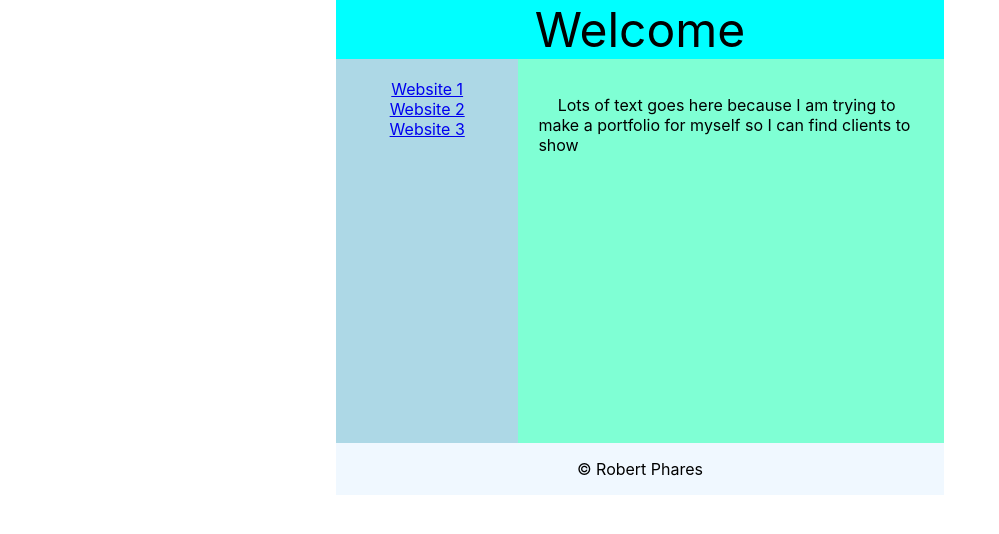
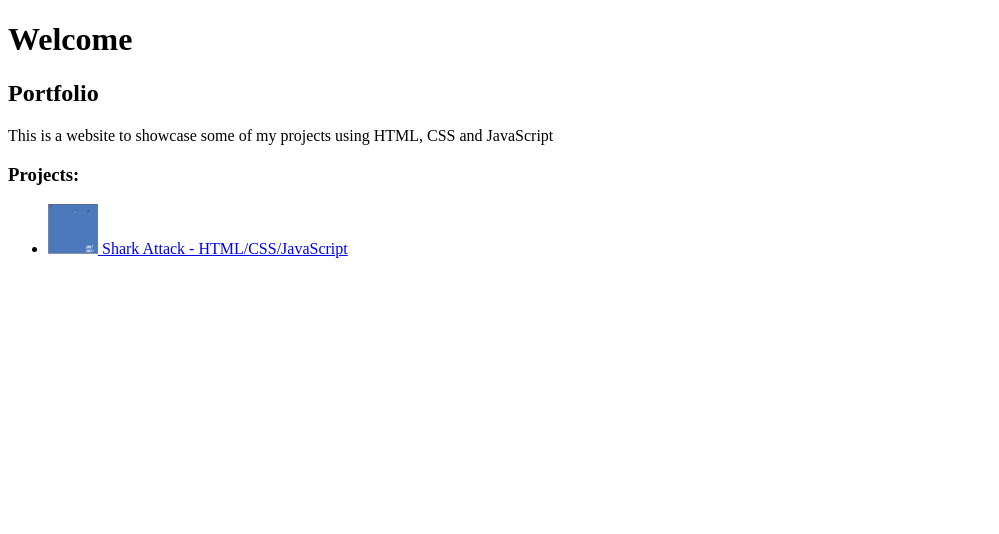
Before and after one commit to rjphares/rjphares.github.io, a plain HTML site: page index.html in a window 1280 px wide. Shown: the whole page, without its empty margins (0-999 px from the left). Drawn offline with Linux system fonts and the light colour scheme.

Commit message:
new look

```diff
--- a/index.css
+++ b/index.css
@@ -1,41 +0,0 @@
-* {
-    box-sizing: border-box;
-  }
-
-  body {
-    font-family: -apple-system, BlinkMacSystemFont, 'Segoe UI', Roboto, Helvetica,
-      Arial, sans-serif;
-    margin: auto;
-    max-width: 38rem;
-  }
-
-  #top {
-    text-align: center;
-    background-color: aqua;
-    font-size:3rem;
-  }
-
-  #navigation {
-    background-color: lightblue;
-    float: left;
-    width: 30%;
-    height: 24rem;
-    text-align: center;
-    padding: 20px;
-  }
-
-  #article {
-    text-indent: 5%;
-    float: left;
-    width: 70%;
-    height: 24rem;
-    background: aquamarine;
-    padding: 20px;
-  }
-
-  #footer {
-    float: left;
-    width: 100%;
-    background-color: aliceblue;
-    text-align: center;
-  }
--- a/index.html
+++ b/index.html
@@ -1,24 +1,30 @@
 <!DOCTYPE html>
-<html>
+<html lang="en">
   <head>
     <meta charset="UTF-8" />
     <title>Portfolio</title>
     <link rel="stylesheet" href="index.css" />
   </head>
   <body>
-    <div id="top">
-      Welcome
-    </div>
-    <div id="navigation">
-      <a href="Shark Attack/index.html">Website 1</a><br>
-      <a href="https://www.amazon.com">Website 2</a><br>
-      <a href="https://www.google.com">Website 3</a><br>
-    </div>
-    <div id="article">
-      <p>Lots of text goes here because I am trying to make a portfolio for myself so I can find clients to show</p>
-    </div>
-    <div id="footer">
-      <p>&copy; Robert Phares</p>
-    </div>
+    <h1>Welcome</h1>
+    <h2>Portfolio</h2>
+    <p>
+      This is a website to showcase some of my projects using HTML, CSS and
+      JavaScript
+    </p>
+    <h3>Projects:</h3>
+    <ul>
+      <li>
+        <a href="Shark Attack/index.html">
+          <img
+            src="Shark Attack/images/Shark Attack Cover.png"
+            alt="Image of Shark Attack Cover"
+            width="50px"
+            height="50px"
+          />
+          Shark Attack - HTML/CSS/JavaScript
+        </a>
+      </li>
+    </ul>
   </body>
 </html>
```
Also changed, not shown: Shark Attack/images/Shark Attack Cover.png (added).
